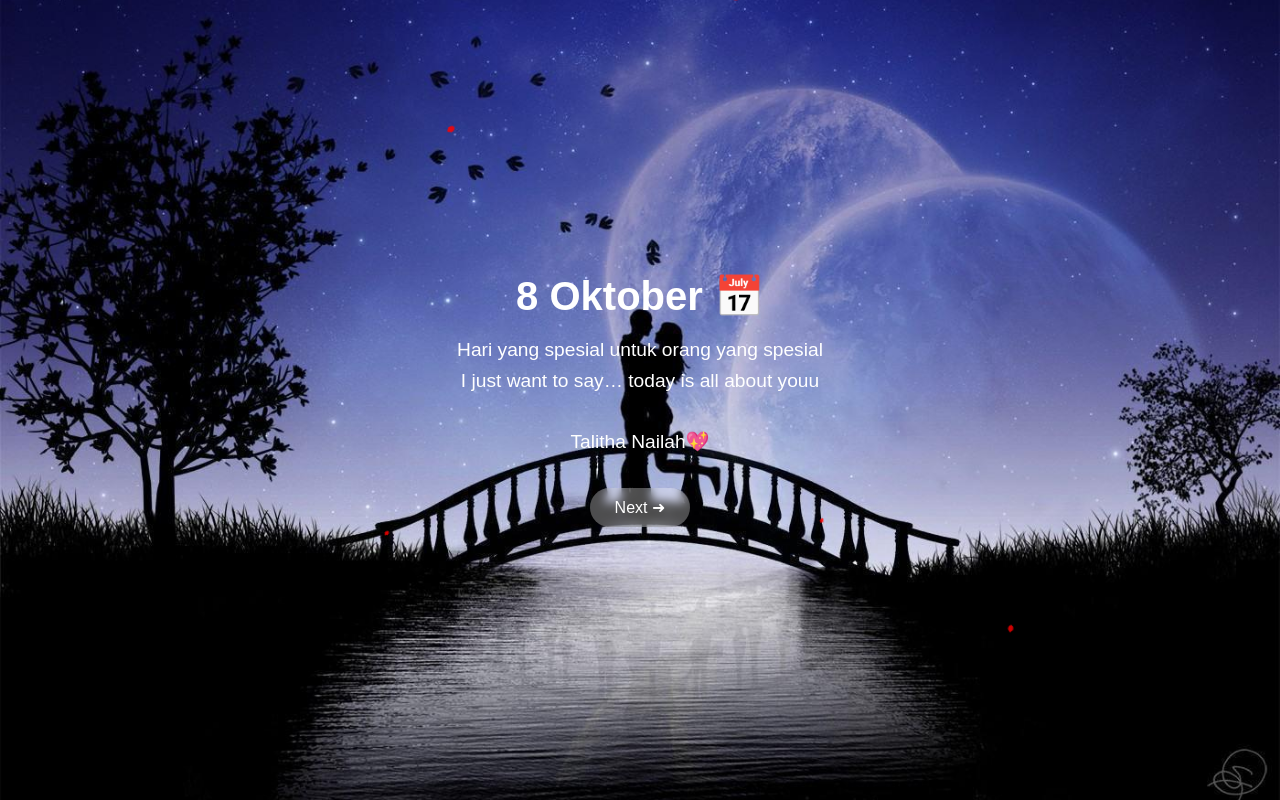
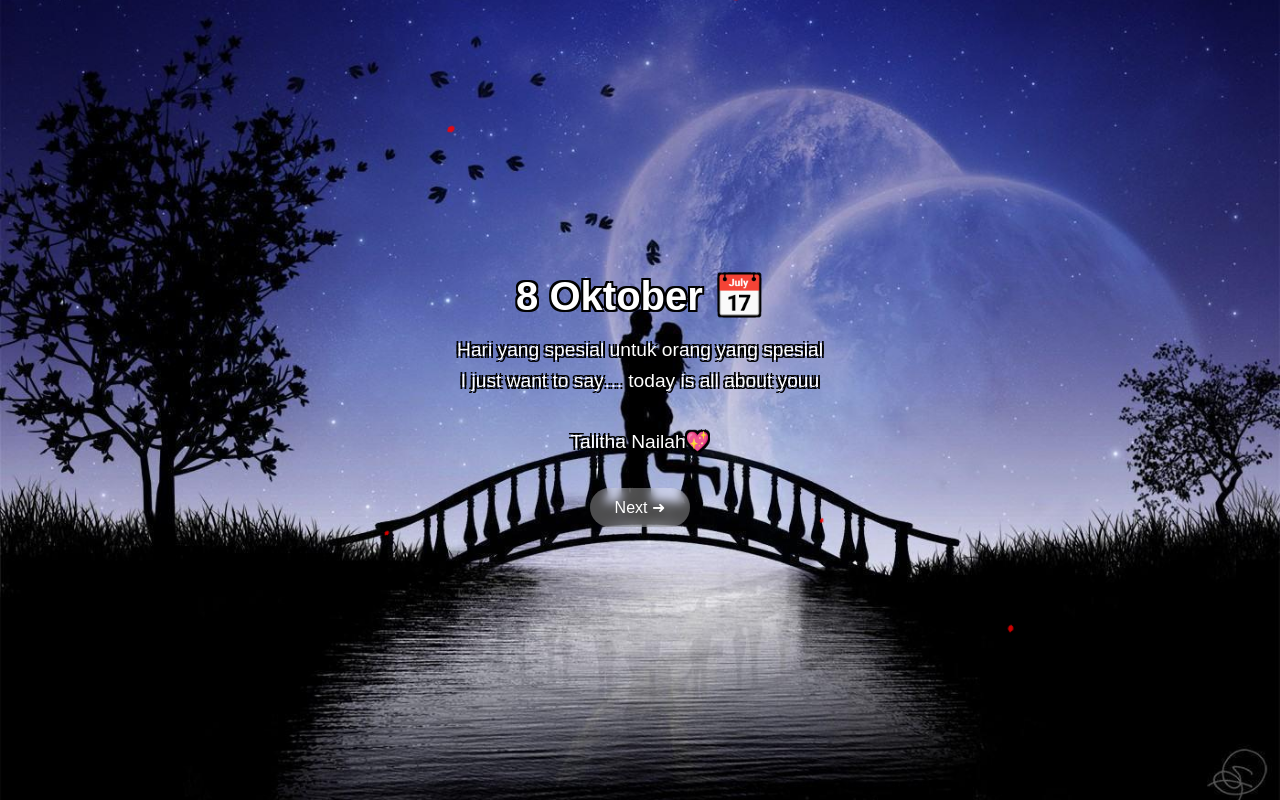
Before and after one commit to yogifahreza0102-commits/bukasebentar, a plain HTML site: page index.html in a window 1280 px wide. Drawn offline with Linux system fonts and the light colour scheme.

Commit message:
index.html

```diff
--- a/index.html
+++ b/index.html
@@ -12,10 +12,26 @@ body, html { width:100%; height:100%; overflow:hidden; background:url('assets/ba
 .page { position:absolute; width:100%; height:100%; display:flex; flex-direction:column; justify-content:center; align-items:center; color:white; opacity:0; transition:opacity 1s ease; padding:10px; }
 .page.active { opacity:1; z-index:2; }
 .content { text-align:center; animation: fadeInContent 1s ease; }
+
+/* Efek outline teks */
+h1, p {
+  color:white;
+  text-shadow:
+     -2px -2px 0 #000,
+      2px -2px 0 #000,
+     -2px  2px 0 #000,
+      2px  2px 0 #000;
+}
+
+/* Judul & paragraf */
 h1 { font-size:2.5rem; margin-bottom:15px; }
 p { font-size:1.2rem; line-height:1.6; margin:10px 0; }
+
+/* Tombol */
 button { margin-top:20px; padding:10px 25px; border:none; background: rgba(255,255,255,0.3); color:white; border-radius:25px; cursor:pointer; backdrop-filter:blur(5px); transition: all 0.3s ease; font-size:1rem; }
 button:hover { background: rgba(255,255,255,0.5); transform: scale(1.05); }
+
+/* Tombol pilihan */
 .choice-btns { display:flex; justify-content:center; align-items:center; gap:15px; flex-wrap:wrap; margin-top:20px; }
 .moving-btn { position:relative; transition: transform 0.3s ease; }
 #replyBtn { margin-top:30px; background:#25D366; color:white; padding:12px 25px; border-radius:30px; font-size:1.1rem; text-decoration:none; transition: all 0.3s ease; display:none; }
```
